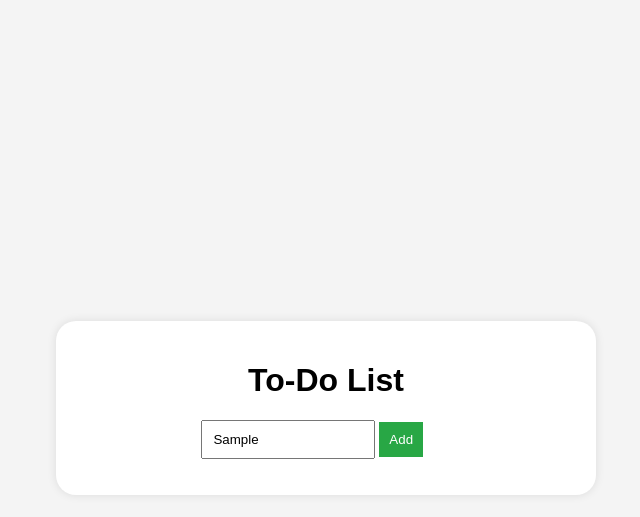
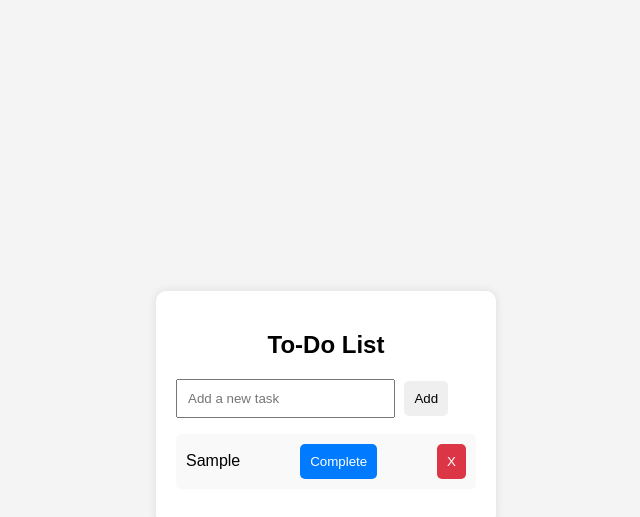
Before and after one commit to jerrymathew24/TO-DO-LIST, a plain HTML site: page index.html in a window 1280 px wide. Both pictures are taken after typing "Sample" into the empty fields and a click on the button "Add". Shown: the whole page, without its empty margins (314-954 px from the left). Drawn offline with Linux system fonts and the light colour scheme.

Commit message:
functionality added

```diff
--- a/index.html
+++ b/index.html
@@ -3,15 +3,16 @@
 <head>
     <meta charset="UTF-8">
     <meta name="viewport" content="width=device-width, initial-scale=1.0">
-    <title>Document</title>
-    <link rel="stylesheet" href="./styles.css">
+    <title>To-Do List</title>
+    <link rel="stylesheet" href="styles.css">
 </head>
 <body>
     <div class="container">
-        <h1>To-Do List</h1>
-        <input type="text" id="taskInput" placeholder="Add new task">
-        <button>Add</button>
+        <h2>To-Do List</h2>
+        <input type="text" id="taskInput" placeholder="Add a new task">
+        <button onclick="addTask()">Add</button>
         <ul id="taskList"></ul>
     </div>
+    <script src="script.js"></script>
 </body>
 </html>
--- /dev/null
+++ b/script.js
@@ -0,0 +1,30 @@
+function addTask() {
+    let taskInput = document.getElementById("taskInput");
+    let taskText = taskInput.value.trim();
+    if (taskText === "") return;
+
+    let li = document.createElement("li");
+    let taskSpan = document.createElement("span");
+    taskSpan.textContent = taskText;
+
+    let completeBtn = document.createElement("button");
+    completeBtn.textContent = "Complete";
+    completeBtn.className = "complete";
+    completeBtn.onclick = function() {
+        taskSpan.classList.toggle("completed");
+    };
+
+    let removeBtn = document.createElement("button");
+    removeBtn.textContent = "X";
+    removeBtn.className = "remove";
+    removeBtn.onclick = function() {
+        li.remove();
+    };
+
+    li.appendChild(taskSpan);
+    li.appendChild(completeBtn);
+    li.appendChild(removeBtn);
+
+    document.getElementById("taskList").appendChild(li);
+    taskInput.value = "";
+}
--- a/styles.css
+++ b/styles.css
@@ -1,27 +1,61 @@
-body{
-    font-family: Arial, Helvetica, sans-serif;
+body {
+    font-family: Arial, sans-serif;
     display: flex;
     justify-content: center;
     align-items: center;
     height: 100vh;
     background-color: #f4f4f4;
 }
-.container{
+.container {
     background: white;
     padding: 20px;
-    border-radius: 20px;
+    border-radius: 10px;
     box-shadow: 0px 0px 10px rgba(0, 0, 0, 0.1);
-    width: 500px;
-    justify-items: center;
+    width: 300px;
 }
-input{
-    width: 60%;
+h2 {
+    text-align: center;
+}
+input {
+    width: 65%;
     padding: 10px;
 }
-button{
+button {
     padding: 10px;
+    border: none;
+    cursor: pointer;
+    margin-left: 5px;
+    border-radius: 5px;
+}
+button:hover {
+    opacity: 0.8;
+}
+button.add {
     background: #28a745;
     color: white;
-    border: none;
-    cursor: pointer;
 }
+button.complete {
+    background: #007bff;
+    color: white;
+}
+button.remove {
+    background: #dc3545;
+    color: white;
+}
+ul {
+    list-style: none;
+    padding: 0;
+}
+li {
+    display: flex;
+    justify-content: space-between;
+    align-items: center;
+    padding: 10px;
+    background: #f9f9f9;
+    margin-top: 5px;
+    border-radius: 5px;
+}
+.completed {
+    text-decoration: line-through;
+    color: gray;
+}
```
